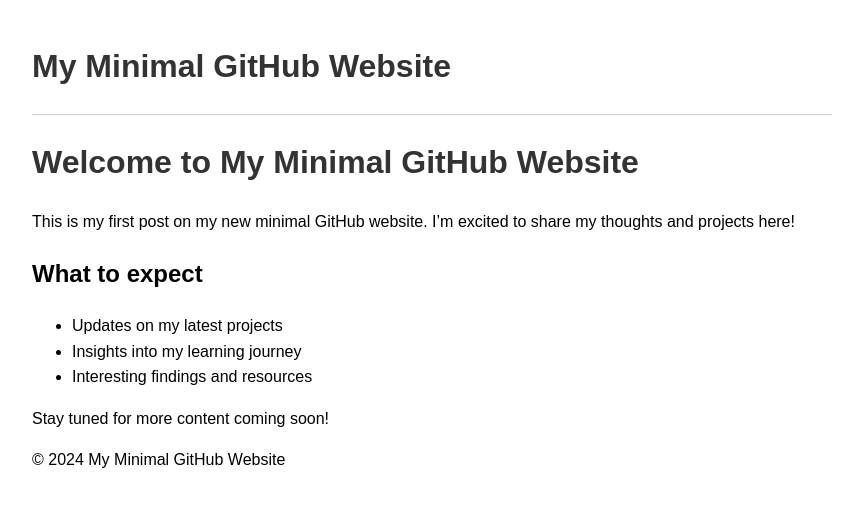
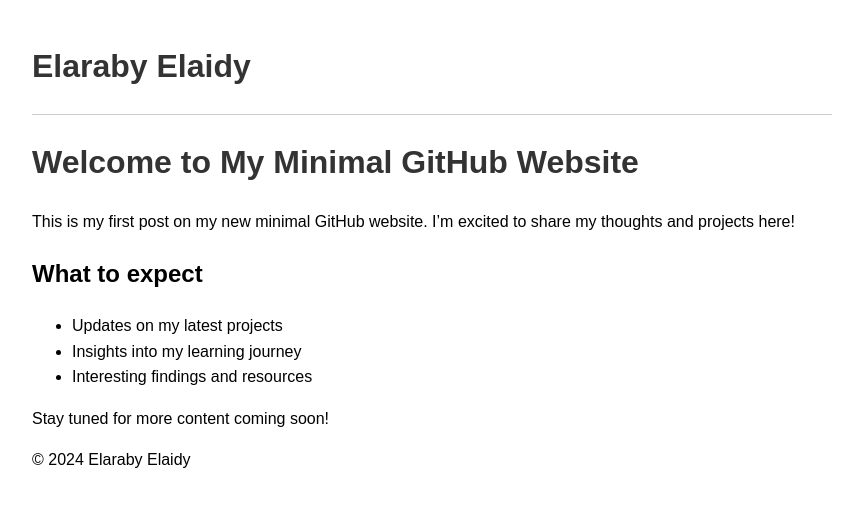
Before and after one commit to elarabyelaidy19/elarabyelaidy19.github.io, a Jekyll site: the page built from _posts/2021-12-04-welcome-to-jekyll.markdown, in a window 1280 px wide. Shown: the top 507 px of the page, without its empty margins (208-1071 px from the left). Built offline with Jekyll 4.4.1, drawn with Linux system fonts in a browser that asks for light colours.

Commit message:
refactor my web page

```diff
--- a/_config.yml
+++ b/_config.yml
@@ -18,16 +18,16 @@
 # You can create any custom variable you would like, and they will be accessible
 # in the templates via {{ site.myvariable }}.
 
-title: My Minimal GitHub Website
-email: your-email@example.com
+title: Elaraby Elaidy
+email: elarabyelaidy@gmail.com
 description: >- # this means to ignore newlines until "baseurl:"
-  A minimal website created with GitHub Pages and Jekyll.
+  Digital Gardening.
 baseurl: "" # the subpath of your site, e.g. /blog
 url: "" # the base hostname & protocol for your site, e.g. http://example.com
-github_username: your-github-username
+github_username: elarabyelaidy19
 
 # Build settings
-theme: minima
+theme: jekyll-theme-minimal
 plugins:
   - jekyll-feed
 
```
